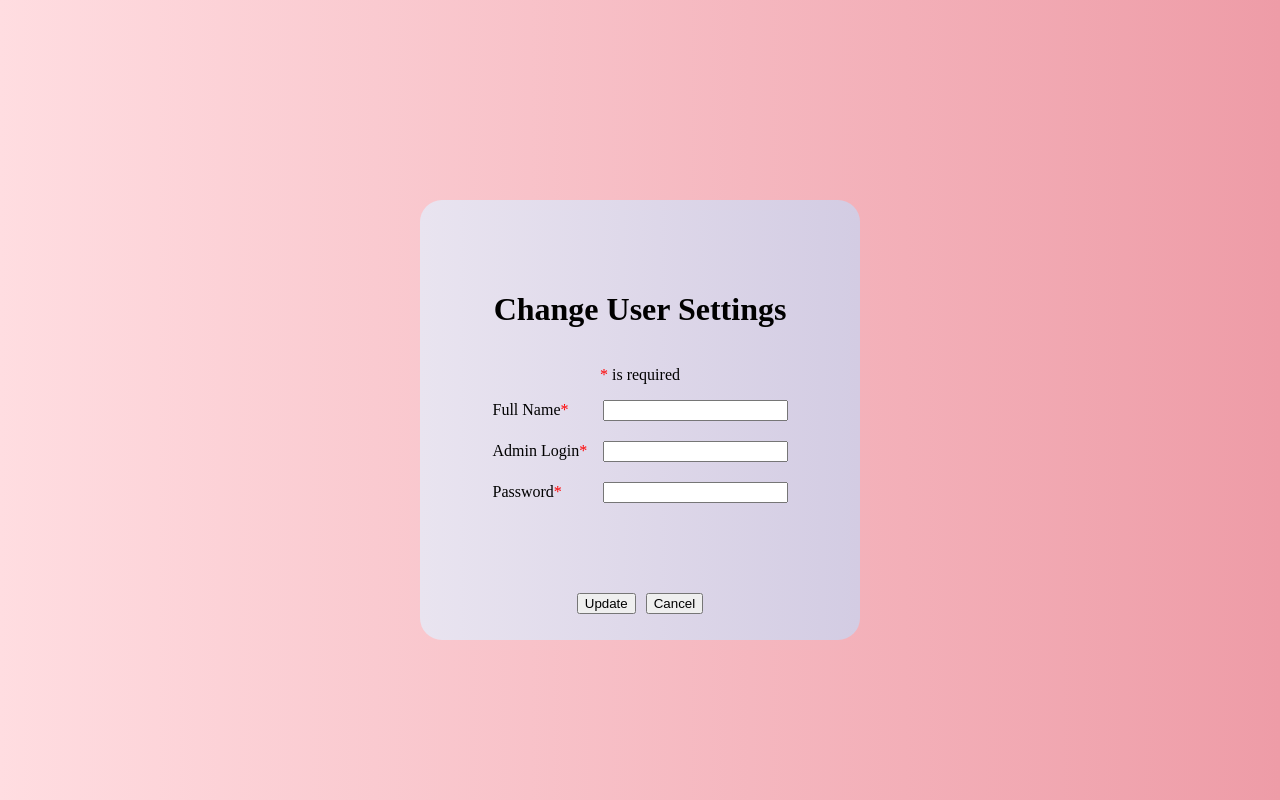
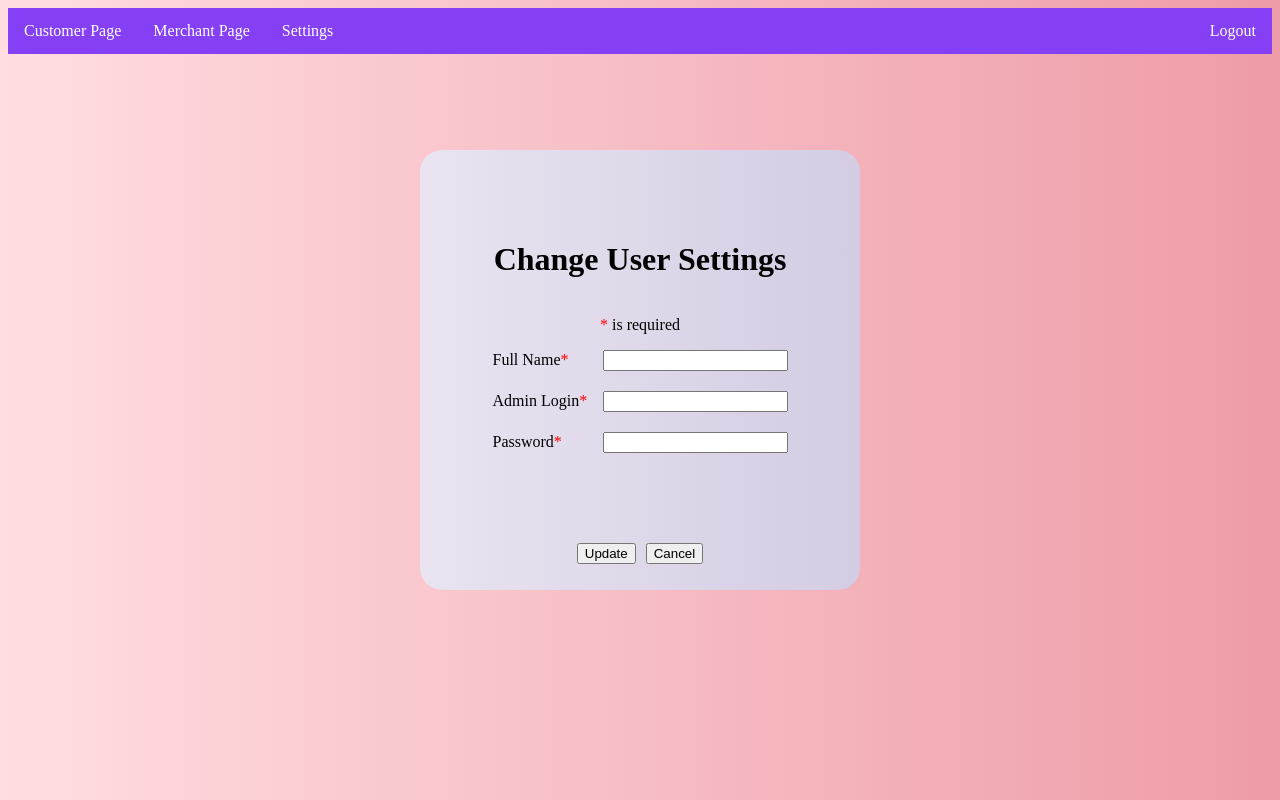
Before and after one commit to rickyfelix19/rolling-application, a PHP site: page /pages/Admin/adminSettings.html in a window 1280 px wide. Run offline with PHP 8.4, Linux system fonts and the light colour scheme.

Commit message:
add navbar

```diff
--- a/index.css
+++ b/index.css
@@ -59,7 +59,7 @@ label {
   align-items: center;
   justify-content: center;
   flex-direction: column;
-  margin-top: 25vh;
+  margin-top: 12vh;
 }
 
 .card-form-container {
@@ -187,3 +187,29 @@ label {
   text-align: center;
   color: #333;
 }
+
+/* Navigation Bar */
+
+.navigation-bar ul {
+  list-style-type: none;
+  margin: 0;
+  padding: 0;
+  overflow: hidden;
+  background-color: #8540f5;
+}
+
+.navigation-bar li {
+  float: left;
+}
+
+.navigation-bar li a {
+  display: block;
+  color: white;
+  text-align: center;
+  padding: 14px 16px;
+  text-decoration: none;
+}
+
+.navigation-bar li a:hover:not(.active) {
+  background-color: #d8c6f5;
+}
--- a/pages/Admin/adminSettings.html
+++ b/pages/Admin/adminSettings.html
@@ -8,6 +8,15 @@
     <link rel="stylesheet" href="../../index.css" />
   </head>
   <body>
+    <div class="navigation-bar">
+      <ul>
+        <li><a href="./adminCustomerPage.html">Customer Page</a></li>
+        <li><a href="./adminMerchantPage.html">Merchant Page</a></li>
+        <li><a href="./adminSettings.html">Settings</a></li>
+        <li style="float: right"><a href="./index.html">Logout</a></li>
+      </ul>
+    </div>
+
     <div class="card-form">
       <div class="card-form-container">
         <h1>Change User Settings</h1>
```
Also changed, not shown: pages/Admin/adminCustomerPage.html (+9 -0 lines), pages/Admin/adminMerchantPage.html (+9 -0 lines), pages/Customer/customerHomepage.html (+22 -0 lines), pages/Customer/customerSettings.html (+8 -0 lines), pages/Merchant/merchantHomepage.html (+8 -0 lines), pages/Merchant/merchantSettings.html (+9 -0 lines).
